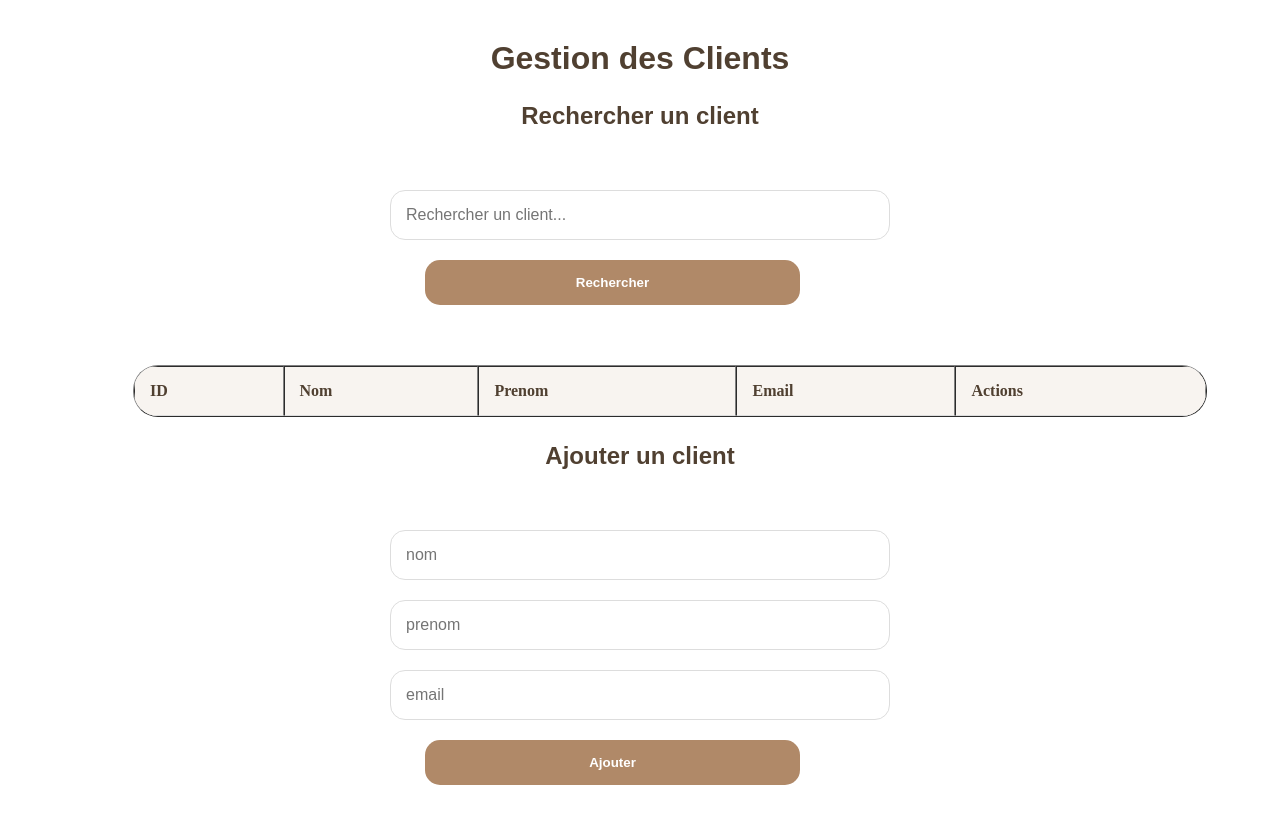
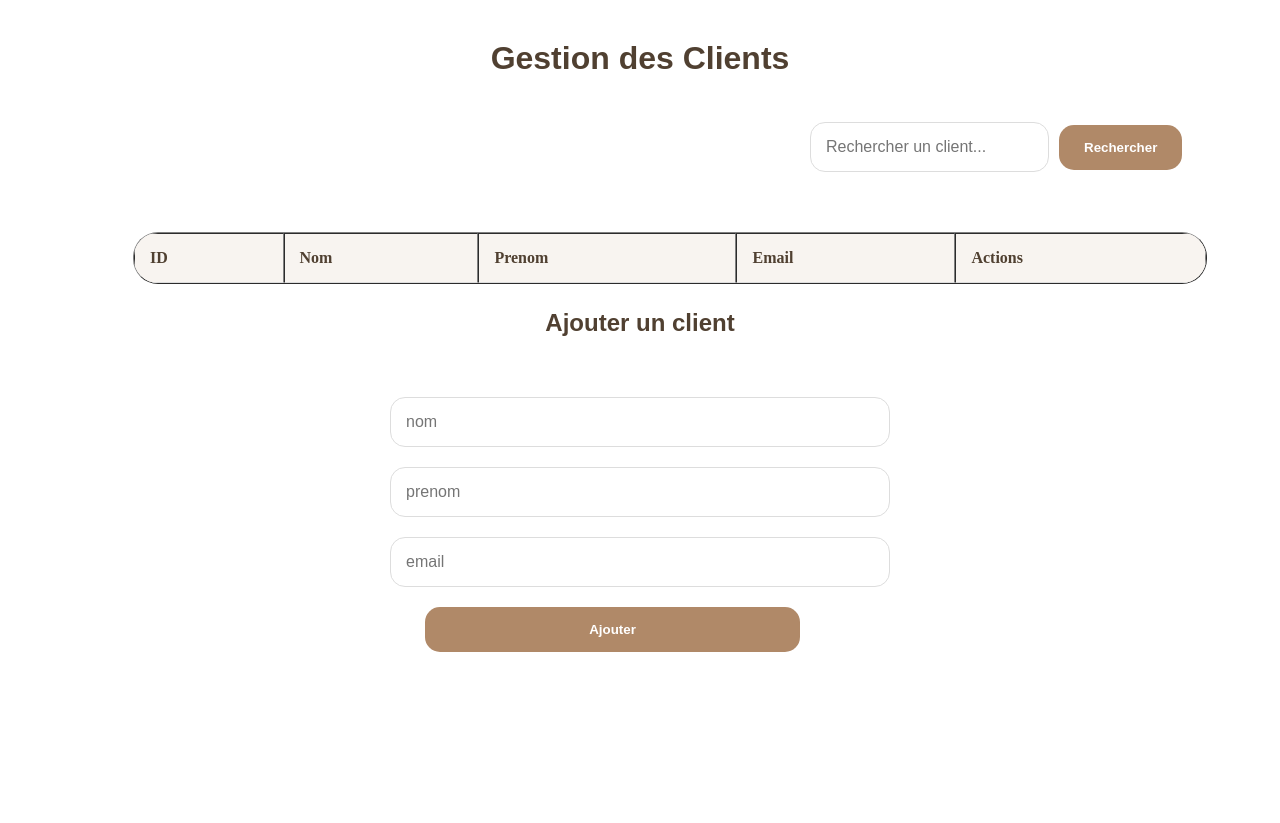
Before and after one commit to math208208/projetPHP, a PHP site: page /View/vuAdminClient.php in a window 1280 px wide. After the commit the page ends 652 px from the top, so only its background shows below. Run offline with PHP 8.4, Linux system fonts and the light colour scheme; lists and menus that the app fills with data are empty.

Commit message:
ajustement taille titre + visuel adminClient

```diff
--- a/Controller/ControllerPanier.php
+++ b/Controller/ControllerPanier.php
@@ -169,7 +169,7 @@ class ControllerPanier {
 
                 $message .= "
                         <p>Total HT : " . htmlspecialchars($totalHT) . " €</p>
-                        <p>Montant à payer (TTC): " . htmlspecialchars($totalTTC) . " €</p>";
+                        <p>Montant total de la commande (TTC): " . htmlspecialchars($totalTTC) . " €</p>";
 
             $message .= "
                         </div>
--- a/View/vuAdminClient.php
+++ b/View/vuAdminClient.php
@@ -8,14 +8,165 @@
     <link rel="icon" type="image/png" href="assets/favicon.png">
 
 </head>
+
+<header>
+    <style>
+        .cart-container {
+  background-color: #ffffff;
+  border-radius: 25px;
+  padding: 30px;
+  margin-top: 30px;
+}
+
+h1 {
+  text-align: center;
+  color: #504031;
+  font-family: "Montserrat", sans-serif;
+  font-size: 32px;
+  margin-top: 40px;
+  margin-bottom: 15px;
+}
+
+h2 {
+  text-align: center;
+  color: #504031;
+  font-family: "Montserrat", sans-serif;
+  font-size: 24px;
+  margin-bottom: 30px;
+  margin-top: 25px;
+}
+
+form.search {
+  display: flex;
+  gap: 10px;
+  align-items: center;
+  max-width: 500px;
+  padding: 30px;
+  margin-left: 772px;
+  margin-right: 96px;
+}
+
+form.search input {
+  width: 300px;
+  padding: 15px;
+  margin-bottom: 0;
+  border: 1px solid #ddd;
+  border-radius: 15px;
+}
+
+.search-button {
+  padding: 15px 25px;
+  background-color: #b08968;
+  color: white;
+  border: none;
+  border-radius: 15px;
+  font-weight: 600;
+  cursor: pointer;
+  transition: all 0.3s ease;
+  margin: 0;
+}
+
+.search-button:hover {
+  background-color: #9c7a5a;
+}
+
+form {
+  border-radius: 25px;
+  padding: 30px;
+  max-width: 500px;
+  margin: 0 auto;
+}
+
+form input {
+  width: 100%;
+  padding: 15px;
+  margin-bottom: 20px;
+  border: 1px solid #ddd;
+  border-radius: 15px;
+  font-size: 16px;
+  color: #504031;
+  box-sizing: border-box;
+}
+
+form .button {
+  padding: 15px 3px;
+  background-color: #b08968;
+  color: white;
+  border: none;
+  border-radius: 15px;
+  font-weight: 600;
+  cursor: pointer;
+  transition: all 0.3s ease;
+  width: 75%;
+  font-family: "Montserrat", sans-serif;
+  margin-left: 35px;
+}
+
+form .button:hover {
+  background-color: #9c7a5a;
+}
+
+table {
+  width: 85%;
+  border-collapse: separate;
+  border-spacing: 0;
+  margin-top: 30px;
+  background-color: #ffffff;
+  border-radius: 25px;
+  overflow: hidden;
+  margin-left: 125px;
+}
+
+thead {
+  background-color: #f8f4f0;
+}
+
+th,
+td {
+  padding: 15px;
+  text-align: left;
+  border-bottom: 1px solid #ddd;
+  color: #504031;
+}
+
+th {
+  font-weight: bold;
+}
+
+tr:last-child td {
+  border-bottom: none;
+}
+
+tr:hover {
+  background-color: #f1e6d9;
+}
+
+@media (max-width: 768px) {
+  form,
+  table {
+    width: 95%;
+    margin: 30px auto;
+  }
+
+  th,
+  td {
+    padding: 10px;
+    font-size: 14px;
+  }
+
+  form .button {
+    padding: 12px 15px;
+  }
+}
+</style>
+</header>
 <body>
     <h1>Gestion des Clients</h1>
 
-    <h2>Rechercher un client</h2>
     <!-- Formulaire de recherche -->
     <form method="post" class="search" action="index.php?action=findClient">
         <input type="text" name="search" placeholder="Rechercher un client..." value="<?= htmlspecialchars($_POST['search'] ?? '') ?>" >
-        <button class="button" type="submit">Rechercher</button>
+        <button class="search-button" type="submit">Rechercher</button>
     </form>
 
     <!-- Table des clients -->
--- a/css/vuAdminClient.css
+++ b/css/vuAdminClient.css
@@ -21,6 +21,40 @@ h2 {
   font-size: 24px;
   margin-bottom: 30px;
   margin-top: 25px;
+}
+
+form.search {
+  display: flex;
+  gap: 10px;
+  align-items: center;
+  max-width: 500px;
+  padding: 30px;
+  margin-left: 772px;
+  margin-right: 96px;
+}
+
+form.search input {
+  width: 300px;
+  padding: 15px;
+  margin-bottom: 0;
+  border: 1px solid #ddd;
+  border-radius: 15px;
+}
+
+.search-button {
+  padding: 15px 25px;
+  background-color: #b08968;
+  color: white;
+  border: none;
+  border-radius: 15px;
+  font-weight: 600;
+  cursor: pointer;
+  transition: all 0.3s ease;
+  margin: 0;
+}
+
+.search-button:hover {
+  background-color: #9c7a5a;
 }
 
 form {
--- a/css/vuPublique.css
+++ b/css/vuPublique.css
@@ -232,13 +232,13 @@ body::before {
 }
 
 .cookies-container h2 {
-  font-size: 36px;
+  font-size: 43px;
   margin-bottom: 20px;
   font-family: "Berkshire Swash", cursive;
 }
 
 .cookies-container p {
-  font-size: 19px;
+  font-size: 24px;
   color: #555;
   margin-bottom: 40px;
 }
```
Also changed, not shown: View/vuPublique.php (+12 -0 lines).
